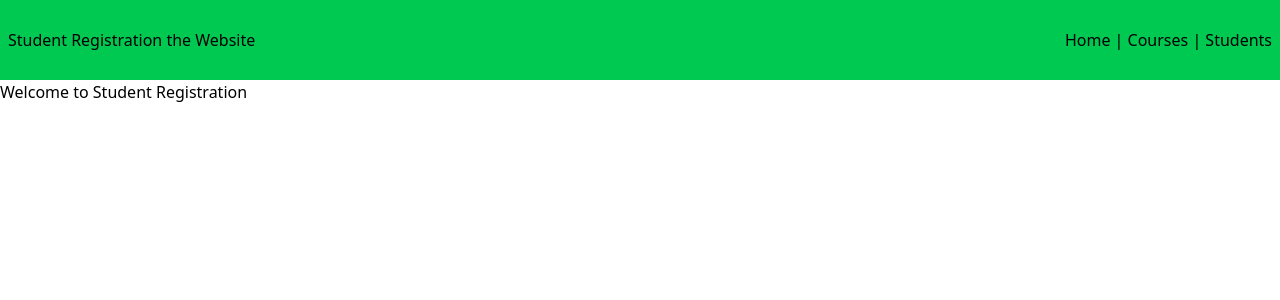
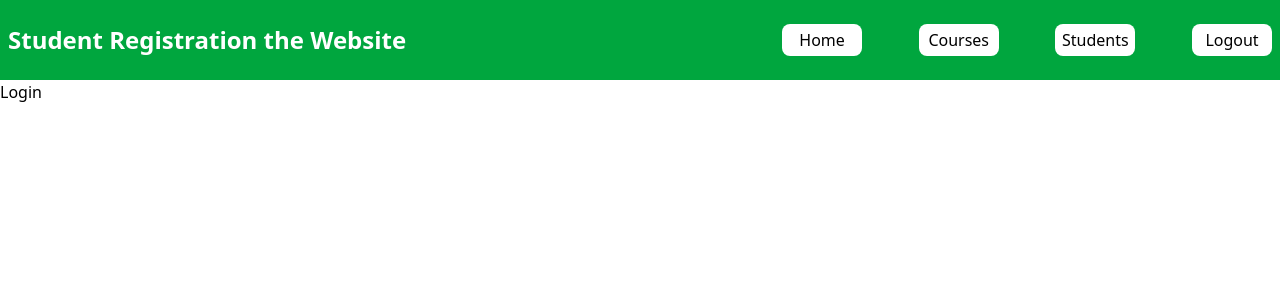
Before and after one commit to huntergcook1/capstone, a React (Vite) app in the folder student-registration-frontend/: page / in a window 1280 px wide. Shown: the top 300 px of the page. Built offline with nearby package versions, Linux system fonts and the light colour scheme.

Commit message:
created login page

```diff
--- a/student-registration-frontend/src/App.jsx
+++ b/student-registration-frontend/src/App.jsx
@@ -1,5 +1,6 @@
 import { useState } from 'react'
 import { BrowserRouter as Router, Routes, Route } from 'react-router-dom';
+import Login from './pages/Login';
 import Home from './pages/Main';
 import Courses from './pages/Courses'
 import Students from './pages/Students';
@@ -13,7 +14,8 @@ function App() {
     <Router>
       <Navbar />
       <Routes>
-        <Route path="/" element={<Home />} />
+        <Route path="/" element={<Login />} />
+        <Route path="/home" element={<Home />} />
         <Route path="/courses" element={<Courses />} />
         <Route path="/Students" element={<Students />} />
       </Routes>
--- a/student-registration-frontend/src/components/Navbar.jsx
+++ b/student-registration-frontend/src/components/Navbar.jsx
@@ -3,10 +3,13 @@ import { Link } from 'react-router-dom';
 function Navbar() {
   return (
     <>
-        <div className='flex justify-between items-center p-2 h-20 bg-green-500'>
-            <h1>Student Registration the Website</h1>
-            <nav >
-            <Link to="/">Home</Link> | <Link to="/Courses">Courses</Link> | <Link to="/Students">Students</Link>
+        <div className='flex justify-between items-center p-2 h-20 w-screen bg-green-600'>
+            <h1 className='text-2xl text-white font-bold w-full'>Student Registration the Website</h1>
+            <nav className='flex justify-between w-200'>
+                <Link className='text-center rounded-lg p-1 w-20 bg-white' to="/home">Home</Link>
+                <Link className='text-center rounded-lg p-1 w-20 bg-white' to="/Courses">Courses</Link>
+                <Link className='text-center rounded-lg p-1 w-20 bg-white' to="/Students">Students</Link>
+                <Link className='text-center rounded-lg p-1 w-20 bg-white' to="/">Logout</Link>
             </nav>
         </div>
     </>
--- /dev/null
+++ b/student-registration-frontend/src/pages/Login.jsx
@@ -0,0 +1,9 @@
+function Login() {
+    return (
+        <>
+            <h1>Login</h1>
+        </>
+    )
+}
+
+export default Login
--- /dev/null
+++ b/student-registration-frontend/src/pages/Register.jsx
@@ -0,0 +1,9 @@
+function Register() {
+    return (
+        <>
+            <h2>Register</h2>
+        </>
+    )
+}
+
+export default Register
```
